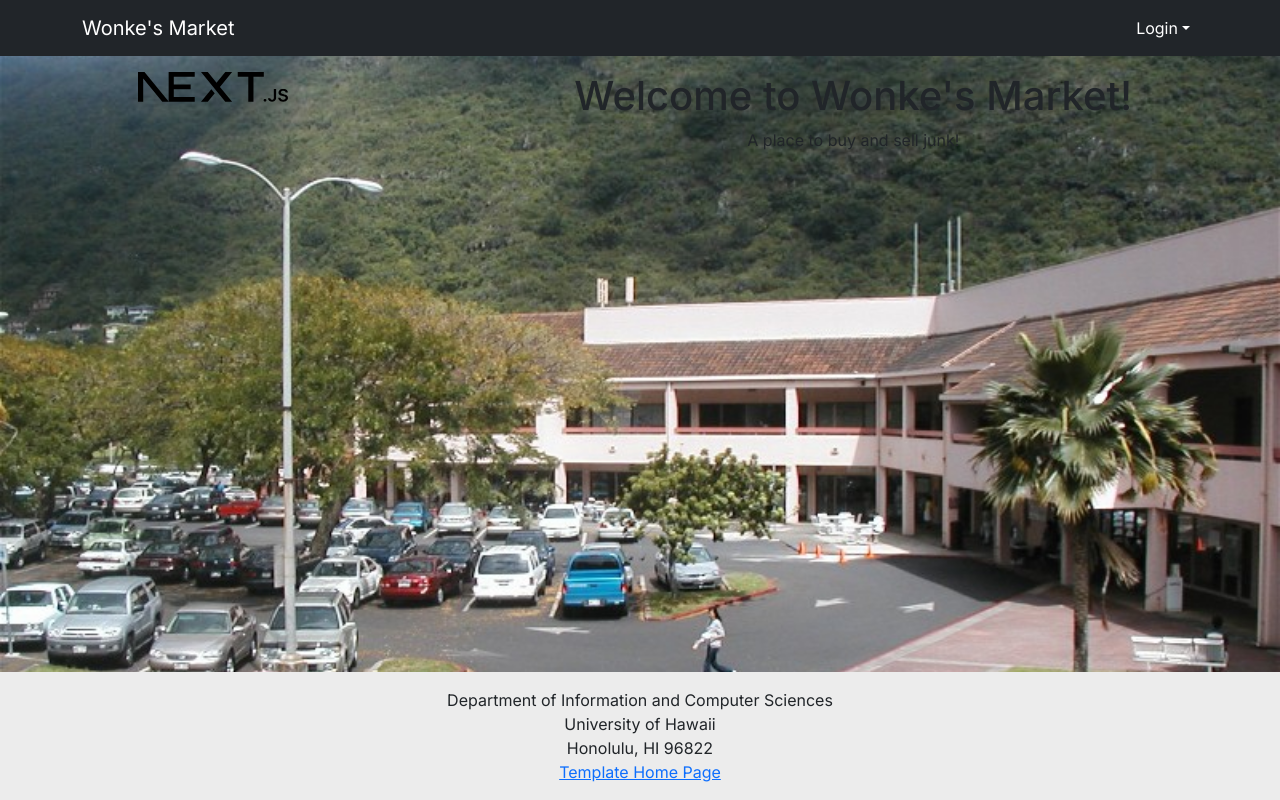
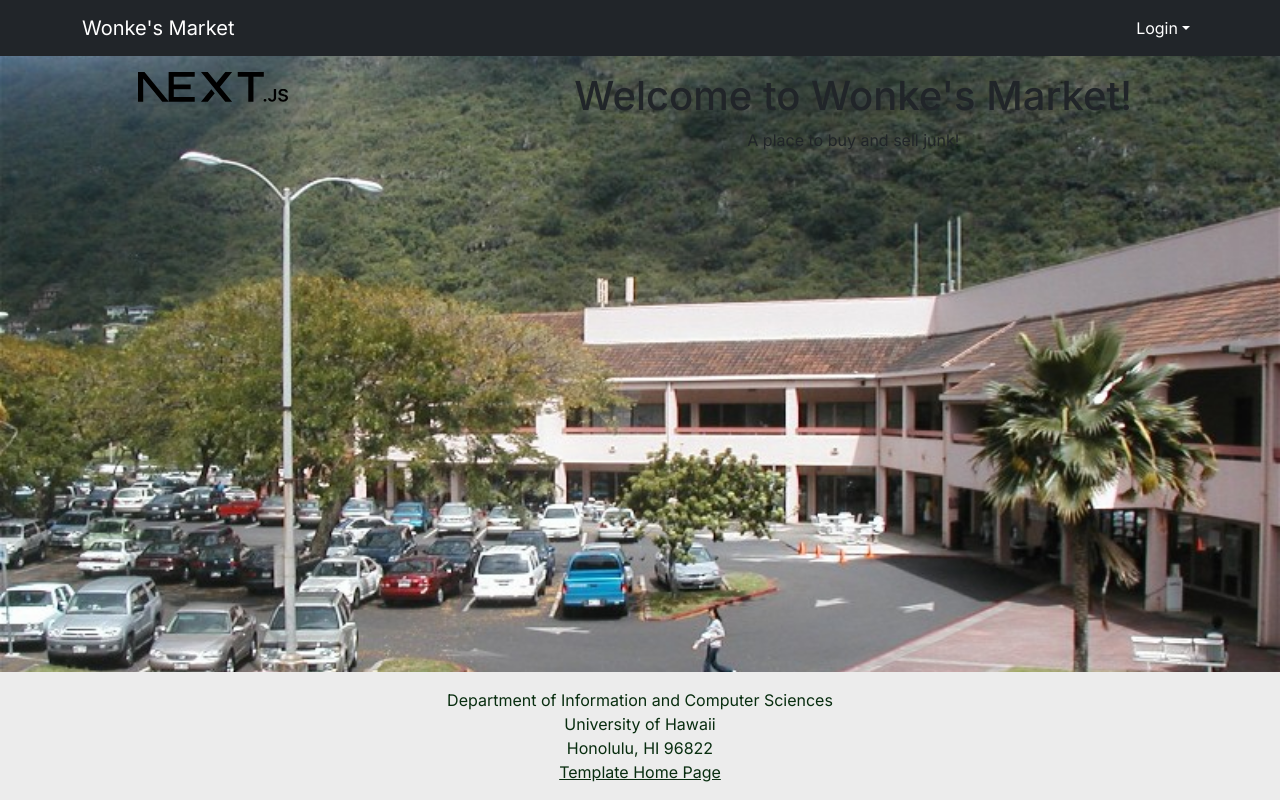
Before and after one commit to wonkes-manoa/manoa-student-market, a Next.js app: page / in a window 1280 px wide. Built offline with nearby package versions, Linux system fonts and the light colour scheme; no server answers.

Commit message:
Fixed footer colors

```diff
--- a/src/app/globals.css
+++ b/src/app/globals.css
@@ -28,6 +28,10 @@ body {
   background-repeat: no-repeat;
 }
 
+footer, footer a {
+  color: var(--nat-navbar-bg-color);
+}
+
 .wrapper {
   box-sizing: border-box;
   min-height: 100%;
```
